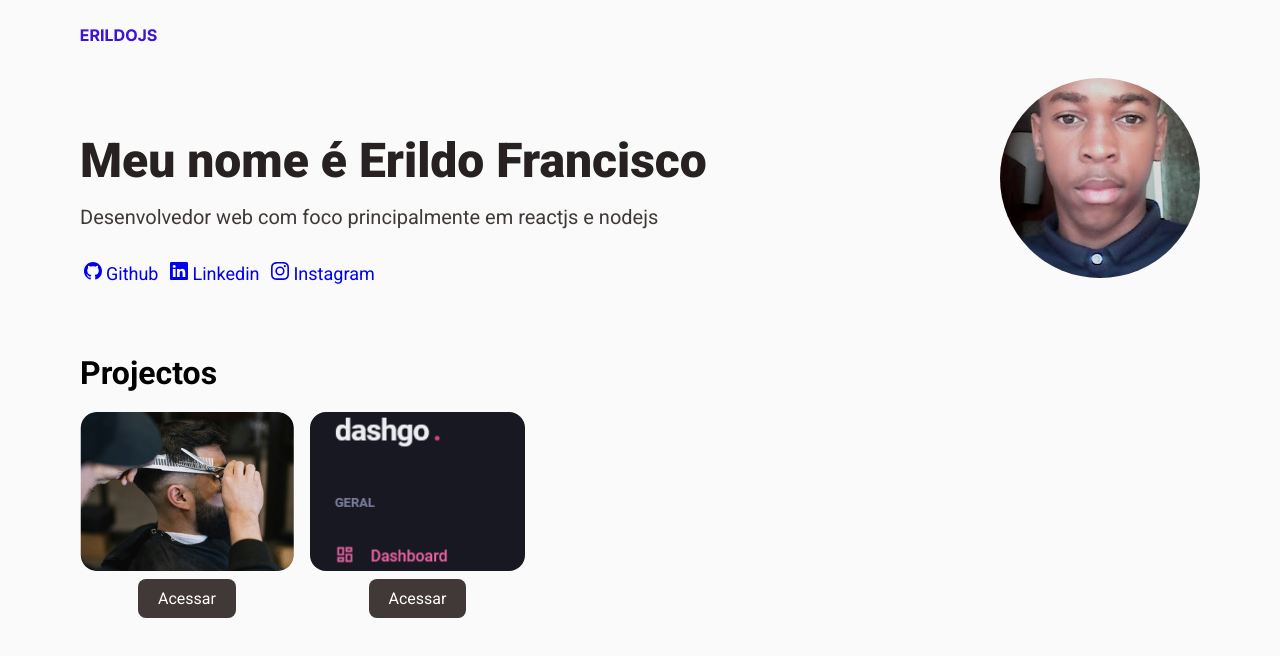
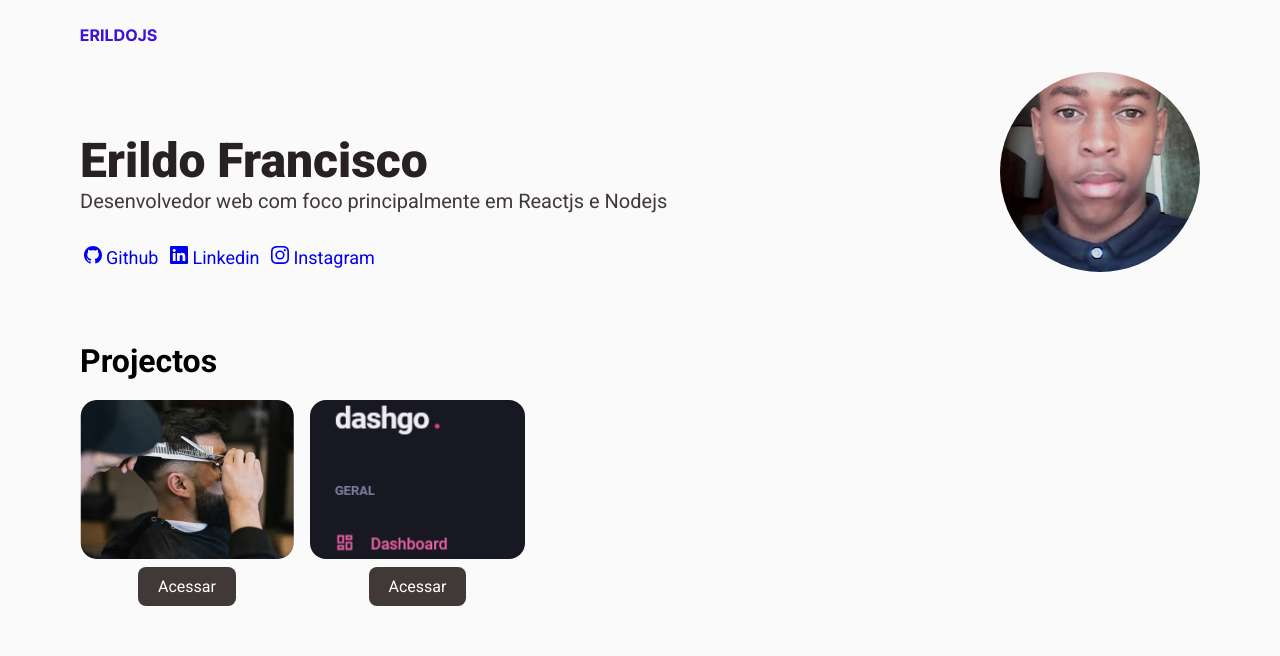
Before and after one commit to erildojs/portfolio, a React (Vite) app: page / in a window 1280 px wide. Shown: the top 656 px of the page. Built offline with nearby package versions, Linux system fonts and the light colour scheme.

Commit message:
update names

```diff
--- a/index.html
+++ b/index.html
@@ -10,7 +10,7 @@
     <meta name="author" content="ErildoJS">
     <meta name="description" content="Portfolio pessoal"/>
     <link href="https://fonts.googleapis.com/css2?family=Roboto:ital,wght@0,100;0,300;0,400;0,500;0,700;0,900;1,100;1,300;1,400;1,500;1,700;1,900&display=swap" rel="stylesheet">
-    <title>ErildoJS</title>
+    <title>Erildo Francisco</title>
   </head>
   <body>
     <div id="root"></div>
--- a/src/App.module.css
+++ b/src/App.module.css
@@ -25,7 +25,6 @@
   font-weight: 400;
   color: #403937;
   font-size: 20px;
-  margin-top: 16px;
   margin-bottom: 33px;
 }
 
--- a/src/App.tsx
+++ b/src/App.tsx
@@ -15,8 +15,8 @@ export function App() {
       </header>
       <section className={styles.main}>
         <div className={styles.info}>
-          <h1 className={styles.infoTitle}>Meu nome é Erildo Francisco</h1>
-          <p className={styles.infoSubTitle}>Desenvolvedor web com foco principalmente em reactjs e nodejs</p>
+          <h1 className={styles.infoTitle}>Erildo Francisco</h1>
+          <p className={styles.infoSubTitle}>Desenvolvedor web com foco principalmente em Reactjs e Nodejs</p>
           <a href='https://github.com/erildojs' target='_blank' className={styles.social}>
             <BsGithub size={18} className={styles.socialIcon} />
             Github
@@ -30,7 +30,6 @@ export function App() {
             Instagram
           </a>
         </div>
-
         <div className={styles.me}>
           <img src={Me} alt="minha cara" className={styles.meFace} />
         </div>
@@ -46,14 +45,6 @@ export function App() {
             <img src={dashgoImg} className={styles.projectImg} alt="dashgo" />
             <a href='https://dashgo-mu-three.vercel.app/' target='_blank' className={styles.projectLink}>Acessar</a>
           </article>
-          {/* <article className={styles.project}>
-            <img src={barberImg} className={styles.projectImg} alt="barbearia" />
-            <a href='https://barber-kappa-one.vercel.app/' target='blank' className={styles.projectLink}>Acessar</a>
-          </article>
-          <article className={styles.project}>
-            <img src={barberImg} className={styles.projectImg} alt="barbearia" />
-            <a href='https://barber-kappa-one.vercel.app/' target='blank' className={styles.projectLink}>Acessar</a>
-          </article> */}
         </section>
       </main>
     </>
```
